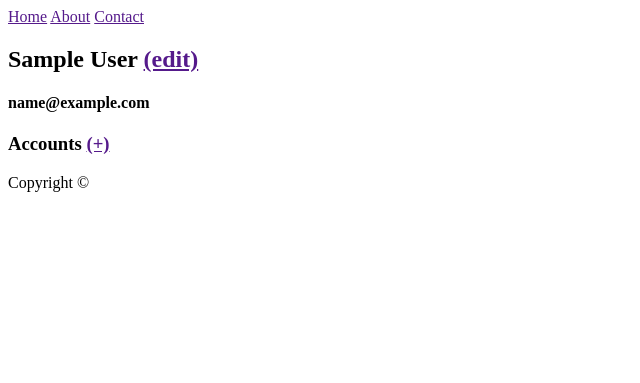
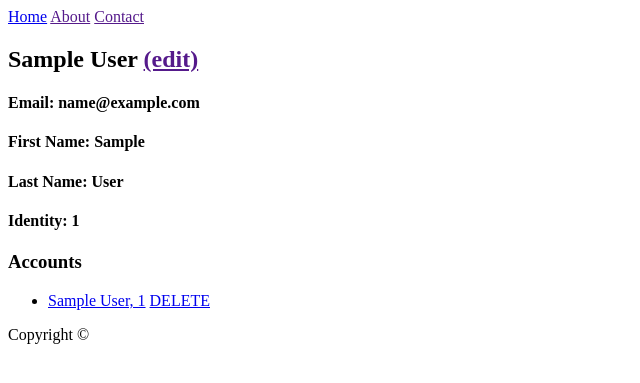
Before and after one commit to tonchawan/TDA_project4, a Django app: page /user/1 in a window 1280 px wide. Shown: the top 383 px of the page, without its empty margins (0-640 px from the left). Run offline with Django 4.2, Linux system fonts and the light colour scheme; tables that the repository leaves empty hold one stand-in row (values such as "Sample post").

Commit message:
make a delete in user account

```diff
--- a/heal/forms.py
+++ b/heal/forms.py
@@ -1,5 +1,6 @@
 from django import forms
-from .models import Accounts, Recives
+from .models import Accounts, Recives, Users
+
 
 # Create new Account
 class AccountForm(forms.ModelForm):
--- a/heal/models.py
+++ b/heal/models.py
@@ -17,8 +17,8 @@
 #Create class Accounts
 
 class Accounts(models.Model):
-    user_namey = models.ForeignKey(Users, on_delete=models.CASCADE)
     account_name = models.CharField(max_length=200)
+    user_name = models.ForeignKey(Users, on_delete=models.CASCADE)
     account_number = models.BigIntegerField(validators=[RegexValidator(r'^\d{10}$', 'Enter a valid 10 digit account number.')])
     balance = models.DecimalField(max_digits=15, decimal_places=2)
 
--- a/heal/templates/heal/accounts.html
+++ b/heal/templates/heal/accounts.html
@@ -2,7 +2,7 @@
 <ul>
   {% for account in accounts %}
   <li>
-    <a href="">{{ account.account_name}}, {{ account.user }}</a>
+    <a href="{% url 'account_detail' pk=account.pk %}">{{ account.account_name}}, {{ account.user_name }}</a>
   </li>
   {% endfor %}
 </ul>
--- a/heal/templates/heal/base.html
+++ b/heal/templates/heal/base.html
@@ -6,7 +6,7 @@
 <body>
   <header>
     <nav>
-      <a href="">Home</a>
+      <a href="{% url 'insuranceproducts_view' %}">Home</a>
       <a href="">About</a>
       <a href="">Contact</a>
     </nav>
--- a/heal/templates/heal/products.html
+++ b/heal/templates/heal/products.html
@@ -1,8 +1,8 @@
-<h2>Product <a href="">(+)</a></h2>
+<h2>Product </h2>
 <ul>
   {% for insuranceproduct in insuranceproducts %}
   <li>
-    <a href="">{{ insuranceproduct.product_name }}</a>
+    <a href="{% url 'product_detail' pk=insuranceproduct.pk %}">{{ insuranceproduct.product_name }}</a>
   </li>
   {% endfor %}
 </ul>
--- a/heal/templates/heal/user_detail.html
+++ b/heal/templates/heal/user_detail.html
@@ -3,15 +3,17 @@
 {% block content %}
 
 <h2>{{ user.name }} <a href="">(edit)</a></h2>
-<h4>{{ user.email }}</h4>
+<h4>Email: {{ user.email }}</h4>
+<h4>First Name: {{ user.user_first_name }}</h4>
+<h4>Last Name: {{ user.user_last_name }}</h4>
+<h4>Identity: {{ user.user_Identity }}</h4>
 
-<h3>Accounts <a href="">(+)</a></h3>
+<h3>Accounts</h3>
 <ul>
-  {% for account in user.accounts.all %}
+  {% for account in user.accounts_set.all %}
   <li>
-    <a href="{% url 'account_detail' pk=account.pk %}">
-        {{ account.account_name}}-{{ account.account_number }}
-    </a>
+    <a href="{% url 'account_detail' pk=account.pk %}">{{ account.account_name}}, {{ account.account_number}}</a>
+    <a href="{% url 'account_delete' pk=account.pk %}">DELETE</a>
   </li>
   {% endfor %}
 </ul>
--- a/heal/urls.py
+++ b/heal/urls.py
@@ -18,5 +18,9 @@
     path('account/<int:pk>/update', views.account_update, name='account_update'),
     path('recive/<int:pk>/update', views.recive_update, name='recive_update'),
 
+   path('account/<int:pk>/delete', views.account_delete, name='account_delete'),
+   path('recive/<int:pk>/delete', views.recive_delete, name='recive_delete'),
+
+
 
 ]
--- a/heal/views.py
+++ b/heal/views.py
@@ -37,11 +37,9 @@
 
 # Show a Account detail
 def account_detail(request, pk):
-    account = Accounts.objects.filter(id=pk).first()
-    if account:
-        return render(request, 'heal/account_detail.html', {'account':account })
-    else:
-        return redirect('accounts_view')
+    account = Accounts.objects.all()
+    return render(request, 'heal/account_detail.html', {'account':account})
+
 # Show a product detail
 def product_detail(request, pk):
     product = InsuranceProducts.objects.get(id=pk)
@@ -51,10 +49,6 @@
 def recive_detail(request, pk):
     recive = Recives.objects.get(id=pk)
     return render(request, 'heal/recive_detail.html', {'recive':recive })
-
-
-
-
 
 
 # Create Account
@@ -103,3 +97,14 @@
         else:
             form = ReciveForm()
         return render(request, 'heal/recive_form.html', {'form':form})
+
+
+# Deleate Account
+def account_delete(request, pk):
+    Accounts.objects.get(id=pk).delete()
+    return redirect('users_view')
+
+# Deleate Recive
+def recive_delete(request, pk):
+    Recives.objects.get(id=pk).delete()
+    return redirect('heal/recive_view')
```
Also changed, not shown: heal/templates/heal/account_detail.html (+4 -5 lines), heal/templates/heal/product_detail.html (added, +10 -0 lines).
